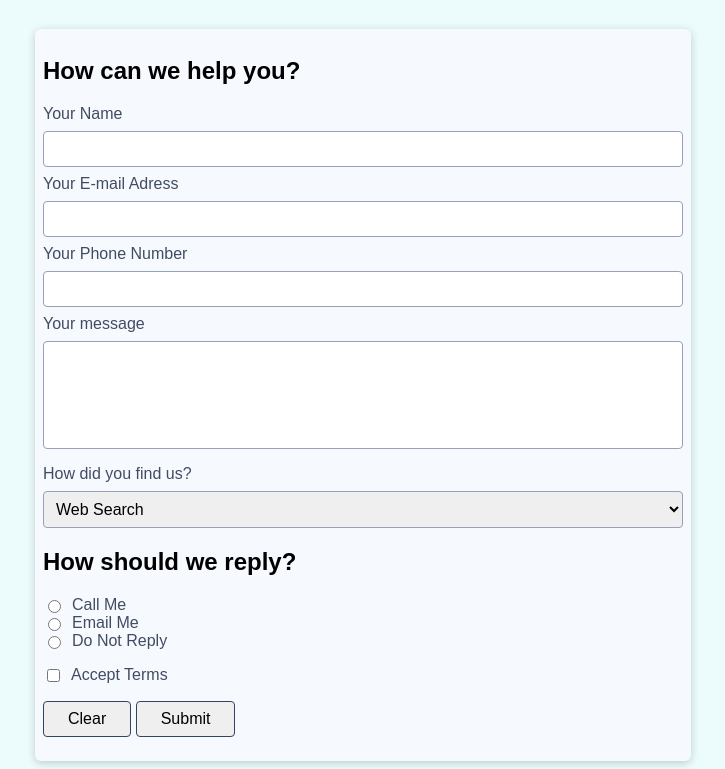
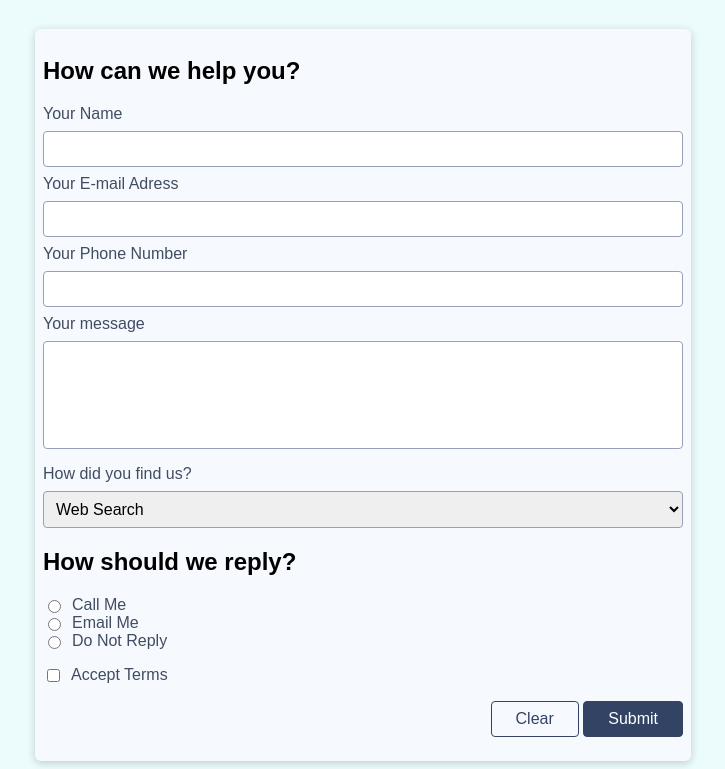
Before and after one commit to saodat-riskiyeva/contact-form, a plain HTML site: page index.html in a window 1280 px wide. Shown: the part 72-841 px from the top of the page, without its empty margins (277-1002 px from the left). Drawn offline with Linux system fonts and the light colour scheme.

Commit message:
refactoring the styling - completing

```diff
--- a/index.html
+++ b/index.html
@@ -109,9 +109,9 @@
           <input type="checkbox" id="accept-terms" name="terms" required />
           <label for="accept-terms">Accept Terms</label>
         </section>
-        <section>
-          <button type="reset">Clear</button>
-          <button type="submit">Submit</button>
+        <section id="form-actions">
+          <button type="reset" class="btn-empty">Clear</button>
+          <button type="submit" class="btn-filled">Submit</button>
         </section>
       </form>
     </main>
--- a/styles.css
+++ b/styles.css
@@ -65,6 +65,29 @@ button {
   cursor: pointer;
 }
 
+.btn-filled {
+background-color: rgb(51, 67, 100);
+color: white;
+}
+
+.btn-empty {
+  background-color: transparent;
+  color: rgb(51, 67, 100);
+}
+
+#form-actions {
+  text-align: right;
+}
+
+.btn-filled:hover {
+  background-color: rgb(69, 89. 129);
+  border-color: rgb(69, 89, 129);
+}
+
+.btn-empty:hover {
+  background-color: rgb(208, 215, 230);
+}
+
 .inline-control {
   display: flex;
 }
```
